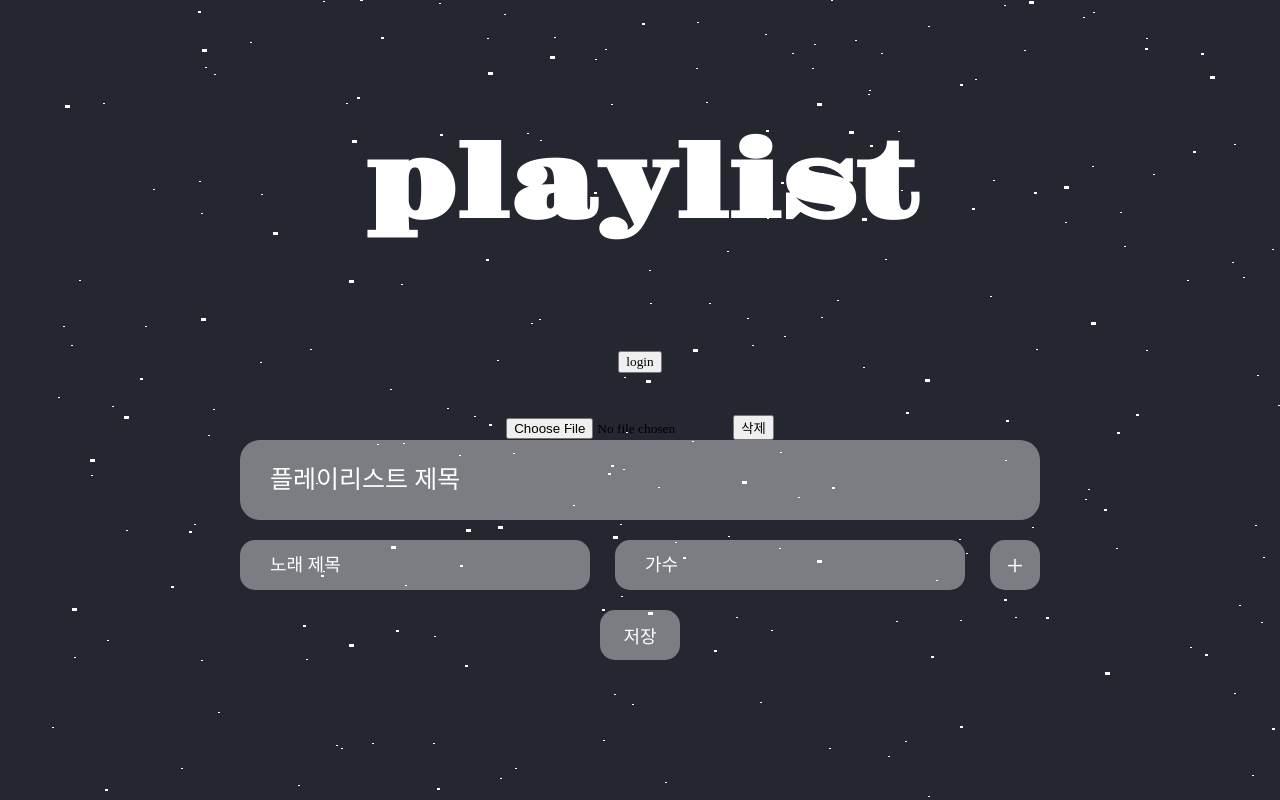
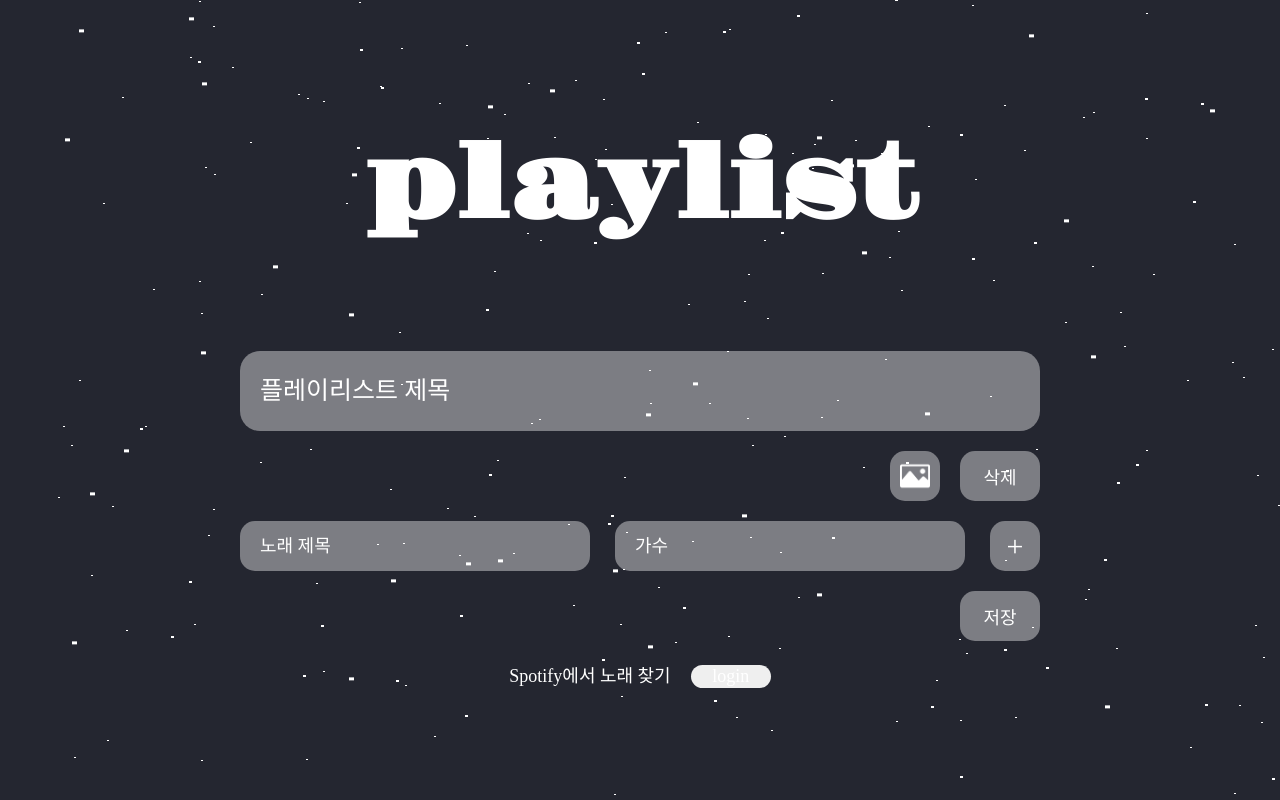
Before and after one commit to HyunJungJo98/Playlist, a React (Create React App) app: page /add in a window 1280 px wide. Shown: the top 800 px of the page. Built offline with nearby package versions, Linux system fonts and the light colour scheme; a web font is replaced by a local one.

Commit message:
Feat:추가/수정 페이지 CSS 적용, Spotify Search CSS 적용

```diff
--- a/src/components/Add.tsx
+++ b/src/components/Add.tsx
@@ -117,10 +117,7 @@ const Add: React.FC = () => {
 
   return (
     <form className={style.form}>
-      <Search setPlaylist={setPlaylist} />
-      <input type="file" id="image" onChange={fileUpload} />
-      <label htmlFor="image"></label>
-      <button onClick={fileDeleteButtonClick}>삭제</button>
+      <div className={style.playlistTitleArea}>
         <input
           type="text"
           placeholder="플레이리스트 제목"
@@ -129,6 +126,17 @@ const Add: React.FC = () => {
           className={style.playlistTitle}
           ref={playlistTitleRef}
         />
+        <div className={style.imageArea}>
+          <label htmlFor="image"></label>
+          <input
+            type="file"
+            id="image"
+            onChange={fileUpload}
+            style={{ display: 'none' }}
+          />
+          <button onClick={fileDeleteButtonClick}>삭제</button>
+        </div>
+      </div>
       <div className={style.inputArea}>
         <input
           type="text"
@@ -136,21 +144,20 @@ const Add: React.FC = () => {
           onChange={(e) => setTitle(e.target.value)}
           value={title}
           ref={titleRef}
-          className={style.title}
+          className={style.addTitle}
         />
-
         <input
           type="text"
           placeholder="가수"
           onChange={(e) => setArtist([e.target.value])}
           value={artist}
-          className={style.artist}
+          className={style.addArtist}
         />
         <button onClick={addButtonClick} className={style.addButton}>
           +
         </button>
       </div>
-      <div>
+      <div className={style.saveButtonArea}>
         <button
           type="submit"
           onClick={saveButtonClick}
@@ -159,6 +166,9 @@ const Add: React.FC = () => {
           저장
         </button>
       </div>
+
+      <Search setPlaylist={setPlaylist} />
+
       <ul className={style.playlists}>
         {playlist.map((item, index) => (
           <li
@@ -171,7 +181,8 @@ const Add: React.FC = () => {
             onDragEnter={(e) => dragAndDropHandler.dragEnterHandler(index, e)}
             className={style.playlist}
           >
-            {item.title} {item.artist}
+            <div className={style.title}>{item.title}</div>
+            <div className={style.artist}>&nbsp;-&nbsp;{item.artist}</div>
             <button
               onClick={(e) => deleteButtonClick(index, e)}
               className={style.deleteButton}
--- a/src/components/Search.tsx
+++ b/src/components/Search.tsx
@@ -10,6 +10,7 @@ import { LocalStorage } from '../util/LocalStorage';
 import { Playlist } from '../interface/Palylist';
 import { api } from '../api/api';
 import { confirm } from '../util/confirm';
+import style from '../css/Search.module.css';
 
 interface SearchProps {
   setPlaylist: React.Dispatch<React.SetStateAction<Playlist[]>>;
@@ -42,23 +43,34 @@ const Search: React.FC<SearchProps> = ({ setPlaylist }) => {
     local.saveLocalStorage('token', result.data.access_token);
   };
 
-  const searchSpotify = (e: React.MouseEvent) => {
+  const searchSpotify = (e: React.ChangeEvent<HTMLInputElement>) => {
+    setSearchKey(e.target.value);
     if (selectedOption === 'tracks') {
-      searchTracks(e);
+      searchTracks(e.target.value);
     } else {
-      searchAlbum(e);
+      searchAlbum(e.target.value);
+    }
+  };
+
+  // 검색 버튼 눌렀을 때
+  const searchSpotifyClick = (e: React.MouseEvent) => {
+    e.preventDefault();
+    if (selectedOption === 'tracks') {
+      searchTracks(searchKey);
+    } else {
+      searchAlbum(searchKey);
     }
   };
 
   // 노래 제목 검색
-  const searchTracks = async (e: React.MouseEvent) => {
-    e.preventDefault();
+  const searchTracks = async (searchKey: string) => {
+    // e.preventDefault();
+    if (searchKey) {
       const data = await api.searchTrack<SpotifySearchTrack>(
         searchKey,
         token,
         'track'
       );
-
       const tracks = data.data.tracks.items;
 
       let newTracks: Track[] = [];
@@ -71,18 +83,21 @@ const Search: React.FC<SearchProps> = ({ setPlaylist }) => {
         };
         newTracks.push(newTrack);
       });
+
       setTracks(newTracks);
+    }
   };
 
   // 앨범 제목 검색
-  const searchAlbum = async (e: React.MouseEvent) => {
-    e.preventDefault();
+  const searchAlbum = async (searchKey: string) => {
+    //e.preventDefault();
+
+    if (searchKey) {
       const data = await api.searchTrack<SpotifySearchAlbumName>(
         searchKey,
         token,
         'album'
       );
-
       const albums = data.data.albums.items;
 
       let newAlbums: Album[] = [];
@@ -97,6 +112,7 @@ const Search: React.FC<SearchProps> = ({ setPlaylist }) => {
         newAlbums.push(newAlbum);
       });
       setAlbums(newAlbums);
+    }
   };
 
   // 클릭한 트랙 플레이리스트에 추가
@@ -111,6 +127,14 @@ const Search: React.FC<SearchProps> = ({ setPlaylist }) => {
     setPlaylist((prev) => [...prev, newPlaylist]);
   };
 
+  // 검색 창 닫기
+  const searchCancelButtonClick = (e: React.MouseEvent) => {
+    e.preventDefault();
+    setTracks([]);
+    setAlbums([]);
+  };
+
+  // 로그아웃
   const logout = () => {
     setToken('');
     local.removeLocalStorage('token');
@@ -154,6 +178,7 @@ const Search: React.FC<SearchProps> = ({ setPlaylist }) => {
     return;
   };
 
+  // 노래 제목 / 앨범 선택
   const selectHandler = (e: React.ChangeEvent<HTMLSelectElement>) => {
     const value = e.target.value;
     if (value === 'tracks' || value === 'album') {
@@ -162,48 +187,82 @@ const Search: React.FC<SearchProps> = ({ setPlaylist }) => {
   };
 
   return (
-    <div>
+    <section className={style.section}>
       {!token ? (
-        <button onClick={login}>login</button>
+        <section className={style.loginSection}>
+          <span>Spotify에서 노래 찾기</span>
+          <button onClick={login} className={style.loginButton}>
+            login
+          </button>
+        </section>
       ) : (
-        <>
-          <button onClick={logout}>logout</button>
+        <section className={style.searchSection}>
           <select onChange={selectHandler} value={selectedOption}>
             <option value="tracks">노래 제목</option>
             <option value="album">앨범 전체 추가</option>
           </select>
-          <div>
+
           <input
             type="text"
-              onChange={(e) => setSearchKey(e.target.value)}
-              value={searchKey}
+            onChange={searchSpotify}
+            placeholder={selectedOption == 'tracks' ? '노래 검색' : '앨범 검색'}
           />
-            <button onClick={searchSpotify}>Search</button>
+          <button className={style.searchButton} onClick={searchSpotifyClick}>
+            Search
+          </button>
+
+          <button onClick={logout} className={style.logoutButton}>
+            logout
+          </button>
+        </section>
+      )}
+      <div
+        style={{
+          display:
+            tracks.length === 0 && albums.length === 0 ? 'none' : 'block',
+        }}
+        className={style.closeButton}
+      >
+        <button onClick={searchCancelButtonClick}> X </button>
       </div>
-        </>
-      )}
-      <ul style={{ height: '10px', overflow: 'auto' }}>
+      <ul
+        className={style.resultList}
+        style={{
+          display:
+            tracks.length === 0 && albums.length === 0 ? 'none' : 'block',
+        }}
+      >
         {selectedOption === 'tracks'
           ? tracks.map((track, index) => (
               <li key={index} onClick={(e) => trackClick(index, e)}>
-                <img src={track.albumImages[2].url}></img>
-                <span>{track.title}</span> -
+                <img
+                  src={track.albumImages[2].url}
+                  className={style.albumImage}
+                ></img>
+                <div className={style.title}>{track.title}</div>
                 {track.artists.map((artist, index) => (
-                  <span key={index}>{artist.name}</span>
+                  <div key={index} className={style.artist}>
+                    &nbsp;-&nbsp;{artist.name}
+                  </div>
                 ))}
               </li>
             ))
           : albums.map((album, index) => (
               <li key={index} onClick={(e) => AlbumClick(index, e)}>
-                <img src={album.images[2].url}></img>
-                <span>{album.name}</span> -
+                <img
+                  src={album.images[2].url}
+                  className={style.albumImage}
+                ></img>
+                <div className={style.title}>{album.name}</div>
                 {album.artists.map((artist, index) => (
-                  <span key={index}>{artist.name}</span>
+                  <div key={index} className={style.artist}>
+                    &nbsp;-&nbsp;{artist.name}
+                  </div>
                 ))}
               </li>
             ))}
       </ul>
-    </div>
+    </section>
   );
 };
 
--- a/src/components/ShowPlaylist.tsx
+++ b/src/components/ShowPlaylist.tsx
@@ -18,7 +18,7 @@ const ShowPlaylist: React.FC = () => {
           style={{
             backgroundImage: thisPlaylist.image
               ? `url(${thisPlaylist.image})`
-              : 'white',
+              : 'none',
           }}
         ></div>
         <h2>{thisPlaylist.title}</h2>
@@ -33,7 +33,8 @@ const ShowPlaylist: React.FC = () => {
       <ul className={style.playlists}>
         {thisPlaylist.palylist.map((playlist, index) => (
           <li key={index} className={style.playlist}>
-            {playlist.title} - {playlist.artist}
+            <div className={style.title}>{playlist.title} </div>
+            <div className={style.artist}>&nbsp;-&nbsp;{playlist.artist}</div>
           </li>
         ))}
       </ul>
--- a/src/css/Add.module.css
+++ b/src/css/Add.module.css
@@ -8,14 +8,40 @@
   margin-bottom: 300px;
 }
 
+.imageArea {
+  /* position: relative; */
+  display: flex;
+  justify-content: flex-end;
+}
+
+.imageArea > label {
+  /* position: absolute; */
+  top: 0;
+  right: 0;
+  width: 50px;
+  margin-right: 20px;
+  height: 50px;
+  cursor: pointer;
+  background: url('../img/photo.png');
+  background-repeat: no-repeat;
+  background-size: 60%;
+  background-position: 50% 50%;
+  background-color: rgba(255, 255, 255, 0.4);
+  border-radius: 15px;
+}
+
+.playlistTitleArea > button {
+  background-color: #242630;
+}
+
 .playlistTitle,
-.title,
-.artist {
+.addTitle,
+.addArtist {
   border: none;
   font-size: 18px;
   background-color: rgba(255, 255, 255, 0.4);
   color: white;
-  padding: 0px 30px;
+  padding: 0px 20px;
   box-sizing: border-box;
   margin-bottom: 20px;
   transition: background-color 0.3s ease-out;
@@ -30,22 +56,22 @@
 }
 
 .playlistTitle:focus,
-.title:focus,
-.artist:focus {
+.addTitle:focus,
+.addArtist:focus {
   outline: none;
   background-color: white;
   color: #242630;
 }
 
 .playlistTitle:focus::placeholder,
-.title:focus::placeholder,
-.artist:focus::placeholder {
+.addTitle:focus::placeholder,
+.addArtist:focus::placeholder {
   color: #242630;
 }
 
 .playlistTitle::placeholder,
-.title::placeholder,
-.artist::placeholder {
+.addTitle::placeholder,
+.addArtist::placeholder {
   color: white;
 }
 
@@ -54,15 +80,21 @@
   justify-content: space-between;
 }
 
-.title,
-.artist {
+.addTitle,
+.addArtist {
   width: 350px;
   height: 50px;
   border-radius: 15px;
 }
 
+.saveButtonArea {
+  display: flex;
+  justify-content: flex-end;
+}
+
 .saveButton,
-.addButton {
+.addButton,
+.playlistTitleArea button {
   height: 50px;
   background-color: rgba(255, 255, 255, 0.4);
   border: none;
@@ -76,9 +108,11 @@
   font-size: 30px;
 }
 
-.saveButton {
+.saveButton,
+.playlistTitleArea button {
   width: 80px;
   font-size: 18px;
+  margin-bottom: 20px;
 }
 
 .playlists {
@@ -88,22 +122,33 @@
 
 .playlist {
   display: flex;
-  font-size: 18px;
+  position: relative;
   padding: 0px 30px;
   box-sizing: border-box;
   list-style: none;
-  margin: 15px 0px 0px 0px;
+  margin-bottom: 15px;
   height: 50px;
   background-color: rgba(255, 255, 255, 0.4);
   color: white;
   border-radius: 15px;
   align-items: center;
-  justify-content: space-between;
-  cursor: pointer;
   transition: background-color 0.3s ease-out, color 0.3s ease-out;
 }
 
+.title,
+.artist {
+  font-size: 18px;
+  max-width: 350px;
+  height: 60px;
+  line-height: 60px;
+  vertical-align: middle;
+  text-overflow: ellipsis;
+  overflow: hidden;
+  white-space: nowrap;
+  text-align: left;
+}
 .deleteButton {
+  position: absolute;
   border: none;
   background: url('../img/dustbin.png');
   background-repeat: no-repeat;
@@ -113,4 +158,5 @@
   height: 20px;
   width: 20px;
   cursor: pointer;
+  right: 30px;
 }
--- a/src/css/App.css
+++ b/src/css/App.css
@@ -39,7 +39,9 @@ body {
 }
 
 body input,
-body button {
+body button,
+body select,
+body option {
   font-family: 'general';
 }
 
--- /dev/null
+++ b/src/css/Search.module.css
@@ -0,0 +1,155 @@
+.searchSection > * {
+  height: 50px;
+  background-color: rgba(255, 255, 255, 0.4);
+  font-size: 18px;
+  color: white;
+}
+
+.loginSection span {
+  color: white;
+  font-size: 18px;
+  margin-right: 20px;
+  cursor: default;
+}
+
+.loginButton,
+.logoutButton,
+.searchButton {
+  font-size: 18px;
+  width: 80px;
+  border: none;
+  color: white;
+  border-radius: 15px;
+  cursor: pointer;
+}
+
+.searchSection {
+  display: flex;
+  justify-content: space-between;
+  align-items: center;
+  margin-bottom: 20px;
+}
+
+.searchSection select {
+  display: inline-block;
+  cursor: pointer;
+  border-radius: 5px;
+  border: none;
+  width: 180px;
+  padding: 10px;
+  box-sizing: border-box;
+}
+
+.searchSection select:focus {
+  outline: none;
+}
+
+.searchSection option {
+  color: #242630;
+}
+
+.searchSection input {
+  width: 400px;
+  border: none;
+  border-radius: 15px;
+  padding: 0px 20px;
+  box-sizing: border-box;
+  transition: background-color 0.3s ease-out;
+}
+
+.searchSection input:focus {
+  outline: none;
+  background-color: white;
+  color: #242630;
+}
+
+.searchSection input:focus {
+  outline: none;
+}
+
+.searchSection input:focus::placeholder {
+  color: #242630;
+}
+
+.searchSection input::placeholder {
+  color: white;
+}
+
+.closeButton {
+  background-color: #242630;
+  border: white 1px solid;
+  margin-bottom: 0px;
+  text-align: right;
+  border-radius: 15px 15px 0 0;
+  padding: 0 10px;
+}
+
+.closeButton button {
+  background-color: transparent;
+  color: white;
+  border: none;
+  cursor: pointer;
+  font-size: 30px;
+}
+
+.resultList {
+  position: relative;
+  overflow: auto;
+  height: 300px;
+  margin-top: 0px;
+  padding: 0;
+  border-radius: 0px 0px 15px 15px;
+  background-color: rgba(255, 255, 255, 0.4);
+  border-right: white 1px solid;
+  border-left: white 1px solid;
+  border-bottom: white 1px solid;
+}
+
+.resultList::before {
+  position: absolute;
+  height: 100%;
+  width: 100%;
+  background-color: white;
+}
+
+.resultList::-webkit-scrollbar {
+  width: 25px;
+  background-color: transparent;
+  border-radius: 0 15px 15px 0;
+  padding: 5px;
+}
+
+.resultList::-webkit-scrollbar-thumb {
+  width: 15px;
+  background-color: white;
+  border-radius: 15px;
+  background-clip: padding-box;
+  border: 8px solid transparent;
+}
+
+.resultList li {
+  display: flex;
+  list-style: none;
+  align-items: center;
+  padding: 20px;
+  cursor: pointer;
+  border-radius: 15px;
+}
+
+.albumImage {
+  margin-right: 10px;
+}
+
+.title,
+.artist {
+  font-size: 18px;
+  max-width: 320px;
+  height: 60px;
+  line-height: 60px;
+  vertical-align: middle;
+  text-overflow: ellipsis;
+  overflow: hidden;
+  white-space: nowrap;
+  text-align: left;
+  color: white;
+}
```
Also changed, not shown: src/css/ShowPlaylist.module.css (+16 -5 lines), src/img/photo.png (added). Lines whose indentation alone changed are shown as unchanged.
